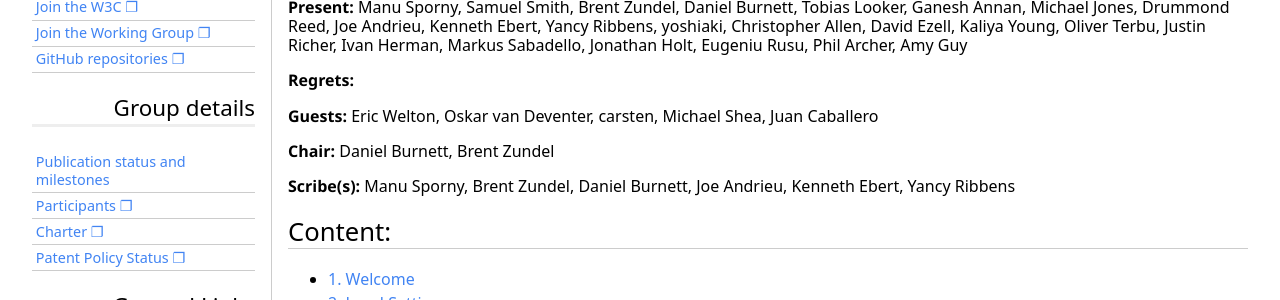
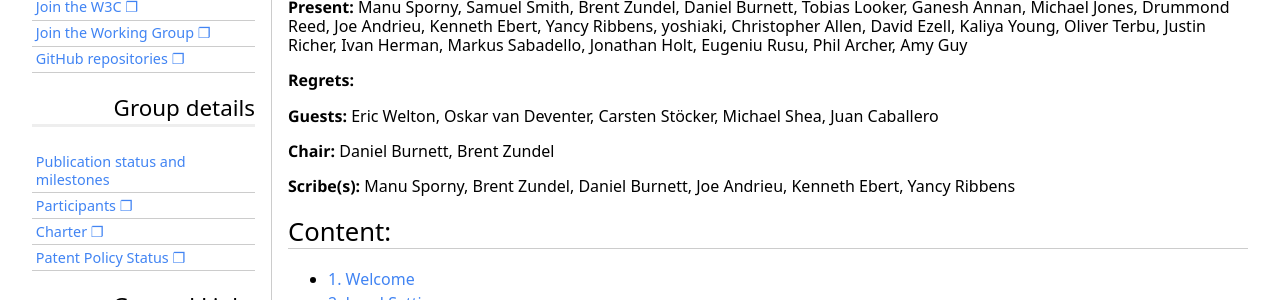
Before and after one commit to w3c/did-wg, a Jekyll site: the page built from _minutes/2020-01-29-did.md, in a window 1280 px wide and 900 px high. Shown: the part 349-649 px from the top of the window. Built offline with Jekyll 4.4.1, drawn with Linux system fonts in a browser that asks for light colours; some web fonts are replaced; some of the changed text lies outside the part shown.

Commit message:
Carsten's name

```diff
--- a/_minutes/2020-01-29-did.md
+++ b/_minutes/2020-01-29-did.md
@@ -144,7 +144,7 @@ json-ld: |
                 },
                 {
                     "@type": "Person",
-                    "name": "carsten"
+                    "name": "Carsten Stöcker"
                 },
                 {
                     "@type": "Person",
@@ -174,7 +174,7 @@ See also the [Agenda](https://tinyurl.com/didwg-ams2020-agenda) and the [IRC Log
 
 **Regrets:**
 
-**Guests:** Eric Welton, Oskar van Deventer, carsten, Michael Shea, Juan Caballero
+**Guests:** Eric Welton, Oskar van Deventer, Carsten Stöcker, Michael Shea, Juan Caballero
 
 **Chair:** Daniel Burnett, Brent Zundel
 
@@ -241,7 +241,7 @@ See also the [Agenda](https://tinyurl.com/didwg-ams2020-agenda) and the [IRC Log
 
 **Sam Smith:** Hi Sam Smith, worked in a lot of different things. Here on behalf of ConsenSys. Happy to be here. Also, worked in space for a while in IoT. Favorite programming language is Python - started using Python in version 1 in production.
 
-**Carsten** Hi Carsten from Spherity, physicist. I like DIDs because unknown actors will meet each other to establish trust using DIDs/VCs. I do a lot of C / C++, lots of simulation.
+**Carsten Stöcker** Hi Carsten from Spherity, physicist. I like DIDs because unknown actors will meet each other to establish trust using DIDs/VCs. I do a lot of C / C++, lots of simulation.
 
 > *Samuel Smith:* Spelled Carsten
 
```
